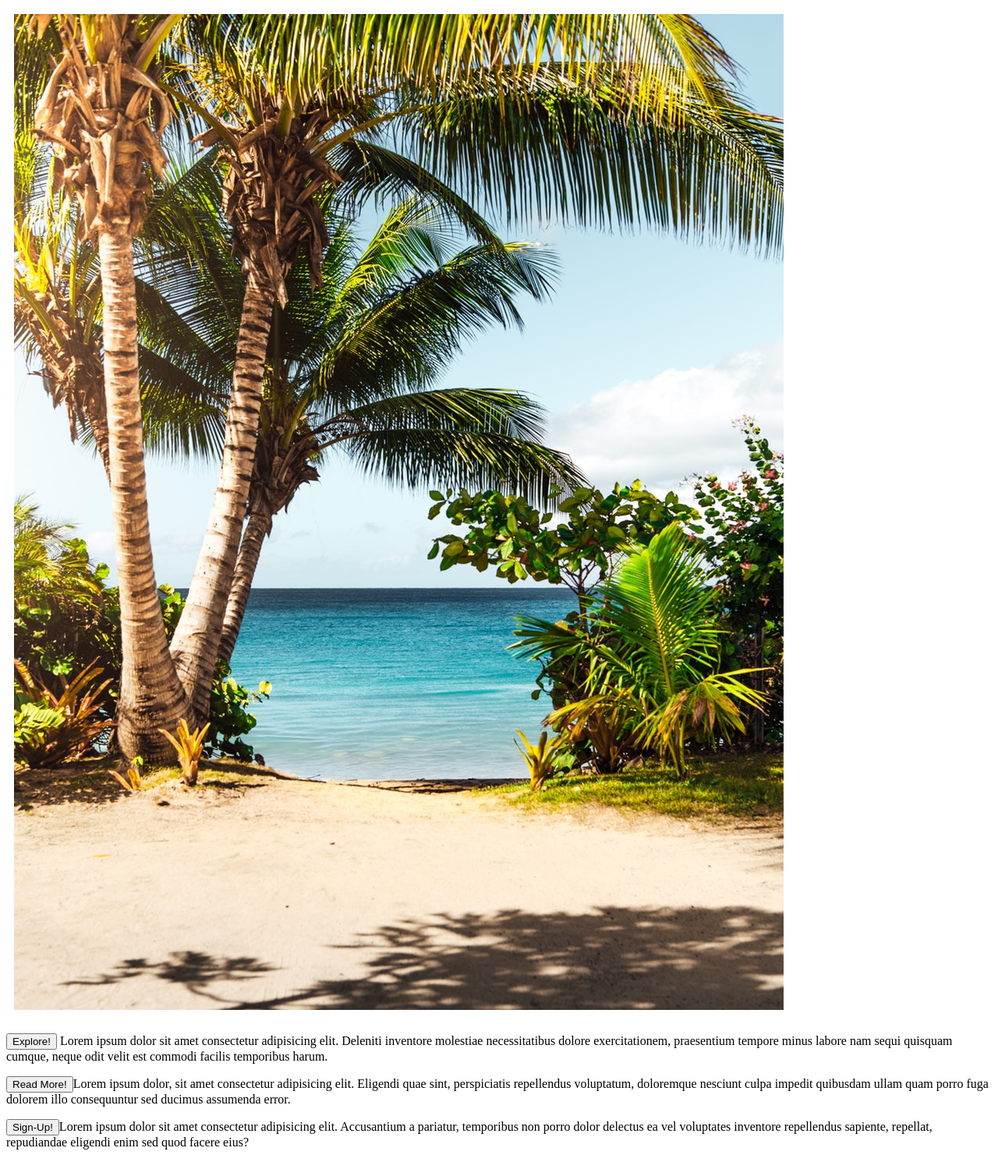
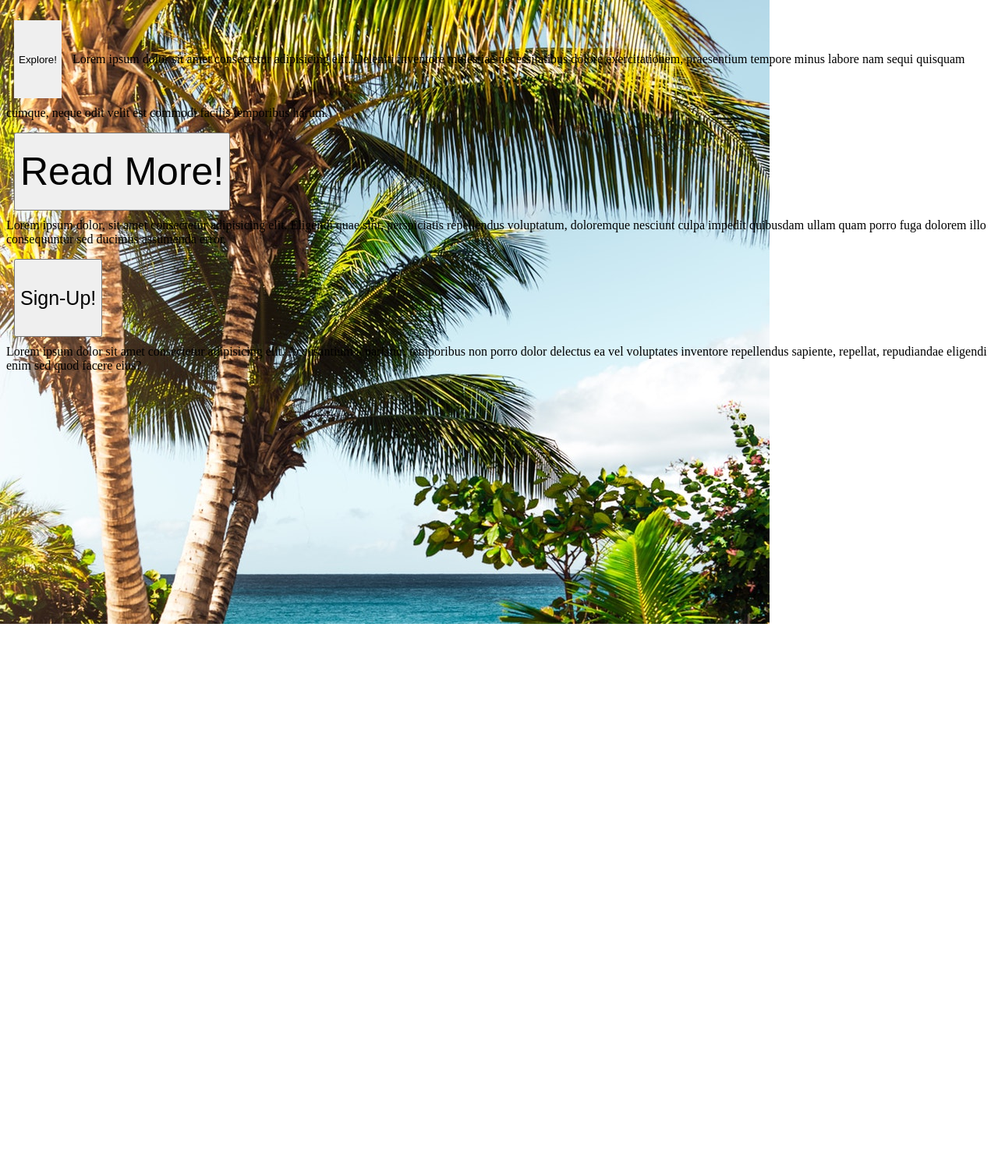
Before and after one commit to anauyehara/New-js, a plain HTML site: page index.html in a window 1280 px wide. Shown: the whole page at 78% size. After the commit the page ends 800 px from the top, so only its background shows below. Drawn offline with Linux system fonts and the light colour scheme.

Commit message:
fixed buttons

```diff
--- a/css/styles.css
+++ b/css/styles.css
@@ -4,38 +4,50 @@
     color: yellow;
 }
 
-    .block-1 {
-        border: 600px;
-        height: 600px;
-        display: flex;
-        flex-direction: row;
-        align-items: flex-start;
-        flex-wrap: wrap;
 
+.p {
+    height: 300px;
+    width: 75px;
+    border-block-start: 100px;
+    border-radius: 10%;
+    padding-bottom: 15px;
+    padding-top: 15px;
+    padding-left: 20px;
+    padding-right: 20px;
+}
+
+body{
+    background: "img/beach.jpg";
+    background-repeat: no-repeat;
 
 }
 
 .button {
-        height: 300px;
+    border: 100px;
+    height: 100px;
     margin: 10px;
-        font-size: 100px;
+    display: inline;
+    flex-direction: row;
+    align-items: flex-start;
+    border-inline-end: 50px;
+}
+
+.button2 {
+        height: 100px;
+        height: 100px;
+        margin: 10px;
+        font-size: 50px;
         display: flex;
         align-items: center;
         justify-content: center;
-
-    }
-
-    .button2 {
-        width: 400px;
-        display: flex;
-
-
 }
 
 .button3 {
-        width: 600px;
-        height: 400px;
+    height: 100px;
+    height: 100px;
+    margin: 10px;
+    font-size: 25px;
     display: flex;
-
-
+    align-items: center;
+    justify-content: center;
 }
--- a/index.html
+++ b/index.html
@@ -4,25 +4,24 @@
     <meta charset="UTF-8">
     <meta name="viewport" content="width=device-width, initial-scale=1.0">
     <meta http-equiv="X-UA-Compatible" content="ie=edge">
-    <img src="img/beach.jpg"class="button">
-    <script src="js/remote.js"></script>
+    <link rel="stylesheet" href="css/styles.css" type="text/css">
     <title>New Project JS</title>
+
+
 </head>
-<body>
-
-   <div>
-        <div class="block-1">
-
-<p><button class="button" img src="img/beach.jpg">Explore!</button> Lorem ipsum dolor sit amet consectetur adipisicing elit. Deleniti inventore molestiae necessitatibus dolore exercitationem, praesentium tempore minus labore nam sequi quisquam cumque, neque odit velit est commodi facilis temporibus harum.</p>
-
-<p><button class="button red button" > Read More!</button>Lorem ipsum dolor, sit amet consectetur adipisicing elit. Eligendi quae sint, perspiciatis repellendus voluptatum, doloremque nesciunt culpa impedit quibusdam ullam quam porro fuga dolorem illo consequuntur sed ducimus assumenda error.</p>
-
-<p><button class="button"> Sign-Up!</button>Lorem ipsum dolor sit amet consectetur adipisicing elit. Accusantium a pariatur, temporibus non porro dolor delectus ea vel voluptates inventore repellendus sapiente, repellat, repudiandae eligendi enim sed quod facere eius?</p>
+<body background="img/beach.jpg" background-repeat: no-repeat >
 
 
 
-    <script src="js/remote.js"></script>
+<p><button class="button" >Explore!</button> Lorem ipsum dolor sit amet consectetur adipisicing elit. Deleniti inventore molestiae necessitatibus dolore exercitationem, praesentium tempore minus labore nam sequi quisquam cumque, neque odit velit est commodi facilis temporibus harum.</p>
 
-</div>
+<p><button class="button2" > Read More!</button>Lorem ipsum dolor, sit amet consectetur adipisicing elit. Eligendi quae sint, perspiciatis repellendus voluptatum, doloremque nesciunt culpa impedit quibusdam ullam quam porro fuga dolorem illo consequuntur sed ducimus assumenda error.</p>
+
+<p><button class="button3 "> Sign-Up!</button>Lorem ipsum dolor sit amet consectetur adipisicing elit. Accusantium a pariatur, temporibus non porro dolor delectus ea vel voluptates inventore repellendus sapiente, repellat, repudiandae eligendi enim sed quod facere eius?</p>
+
+<script src= "js/remote.js"></script>
+
+
+
 </body>
 </html>
--- a/js/remote.js
+++ b/js/remote.js
@@ -4,3 +4,9 @@ var btnusingselector = document.querySelector ('.button');
 console.log(btnusingselector);
 btn[0].style.padding = '10px';
 btn[0].style.fontsize = '22px';
+
+
+body{
+ background-Image: url(beach.jpg);
+ background-position: 'center';
+}
```
Lines whose indentation alone changed are shown as unchanged.
